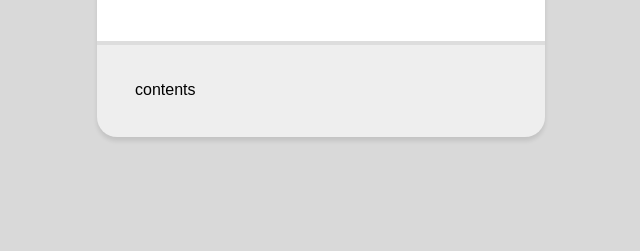
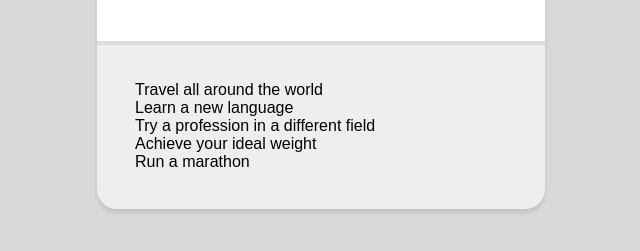
Before and after one commit to Wwththhk/bucketlist, a plain HTML site: page index.html in a window 1280 px wide. Shown: the part 189-440 px from the top of the page, without its empty margins (319-959 px from the left). Drawn offline with Linux system fonts and the light colour scheme.

Commit message:
ol list 추가

```diff
--- a/index.html
+++ b/index.html
@@ -12,7 +12,13 @@
                     <h1>My Bucket List</h1>
                 </header>
                 <div class="bucketlist-contents">
-                    contents
+                    <ol class="lists">
+                        <li>Travel all around the world</li>
+                        <li>Learn a new language</li>
+                        <li>Try a profession in a different field</li>
+                        <li>Achieve your ideal weight</li>
+                        <li>Run a marathon</li>
+                    </ol>
                 </div>
             </section>
 
--- a/style.css
+++ b/style.css
@@ -1,6 +1,11 @@
 /* Resets */
-body {
+body, ol {
     margin: unset;
+    padding: unset;
+}
+
+li {
+    list-style-type: none;
 }
 
 h1 {
```
